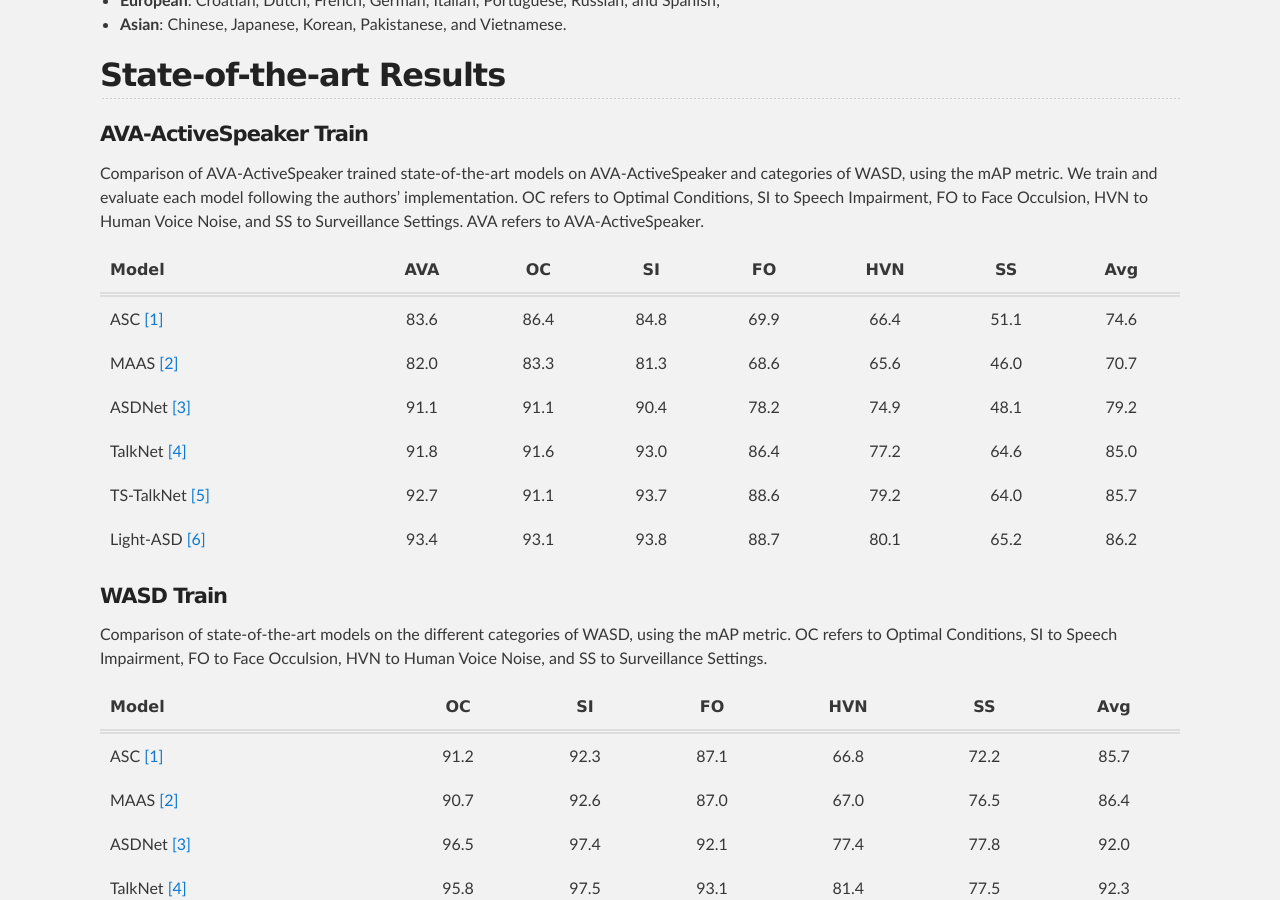
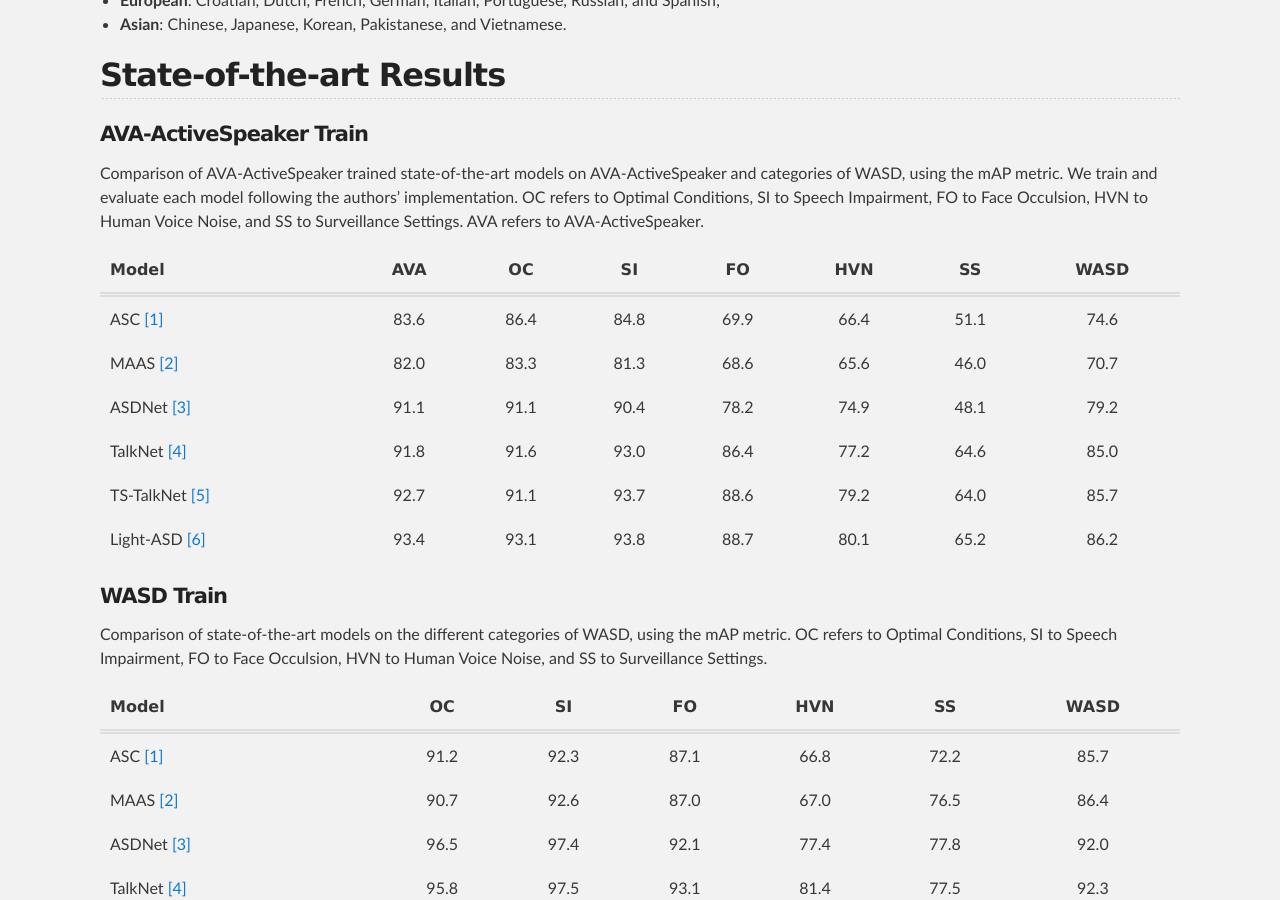
Before and after one commit to Tiago-Roxo/WASD, a Jekyll site: the page built from index.md, in a window 1280 px wide and 900 px high, scrolled down 3320 px. Built offline with Jekyll 4.4.1, drawn with Linux system fonts in a browser that asks for light colours.

Commit message:
Minor changes in index.md

```diff
--- a/index.md
+++ b/index.md
@@ -51,7 +51,7 @@ Regarding the considered languages, we group them as follows:
 
 Comparison of AVA-ActiveSpeaker trained state-of-the-art models on AVA-ActiveSpeaker and categories of WASD, using the mAP metric. We train and evaluate each model following the authors’ implementation. OC refers to Optimal Conditions, SI to Speech Impairment, FO to Face Occulsion, HVN to Human Voice Noise, and SS to Surveillance Settings. AVA refers to AVA-ActiveSpeaker.
 
-| Model                                                              | AVA       | OC        | SI        | FO        | HVN       | SS        | Avg       |
+| Model                                                              | AVA       | OC        | SI        | FO        | HVN       | SS        | WASD      |
 |:-------------------------------------------------------------------|:---------:|:---------:|:---------:|:---------:|:---------:|:---------:|:---------:|
 | ASC [\[1\]](https://github.com/fuankarion/active-speakers-context) | 83.6      | 86.4      | 84.8      | 69.9      | 66.4      | 51.1      | 74.6      |
 | MAAS [\[2\]](https://github.com/fuankarion/MAAS)                   | 82.0      | 83.3      | 81.3      | 68.6      | 65.6      | 46.0      | 70.7      |
@@ -64,7 +64,7 @@ Comparison of AVA-ActiveSpeaker trained state-of-the-art models on AVA-ActiveSpe
 
 Comparison of state-of-the-art models on the different categories of WASD, using the mAP metric. OC refers to Optimal Conditions, SI to Speech Impairment, FO to Face Occulsion, HVN to Human Voice Noise, and SS to Surveillance Settings.
 
-| Model                                                              | OC        | SI        | FO        | HVN       | SS        | Avg       |
+| Model                                                              | OC        | SI        | FO        | HVN       | SS        | WASD      |
 |:-------------------------------------------------------------------|:---------:|:---------:|:---------:|:---------:|:---------:|:---------:|
 | ASC [\[1\]](https://github.com/fuankarion/active-speakers-context) | 91.2      | 92.3      | 87.1      | 66.8      | 72.2      | 85.7      |
 | MAAS [\[2\]](https://github.com/fuankarion/MAAS)                   | 90.7      | 92.6      | 87.0      | 67.0      | 76.5      | 86.4      |
```
